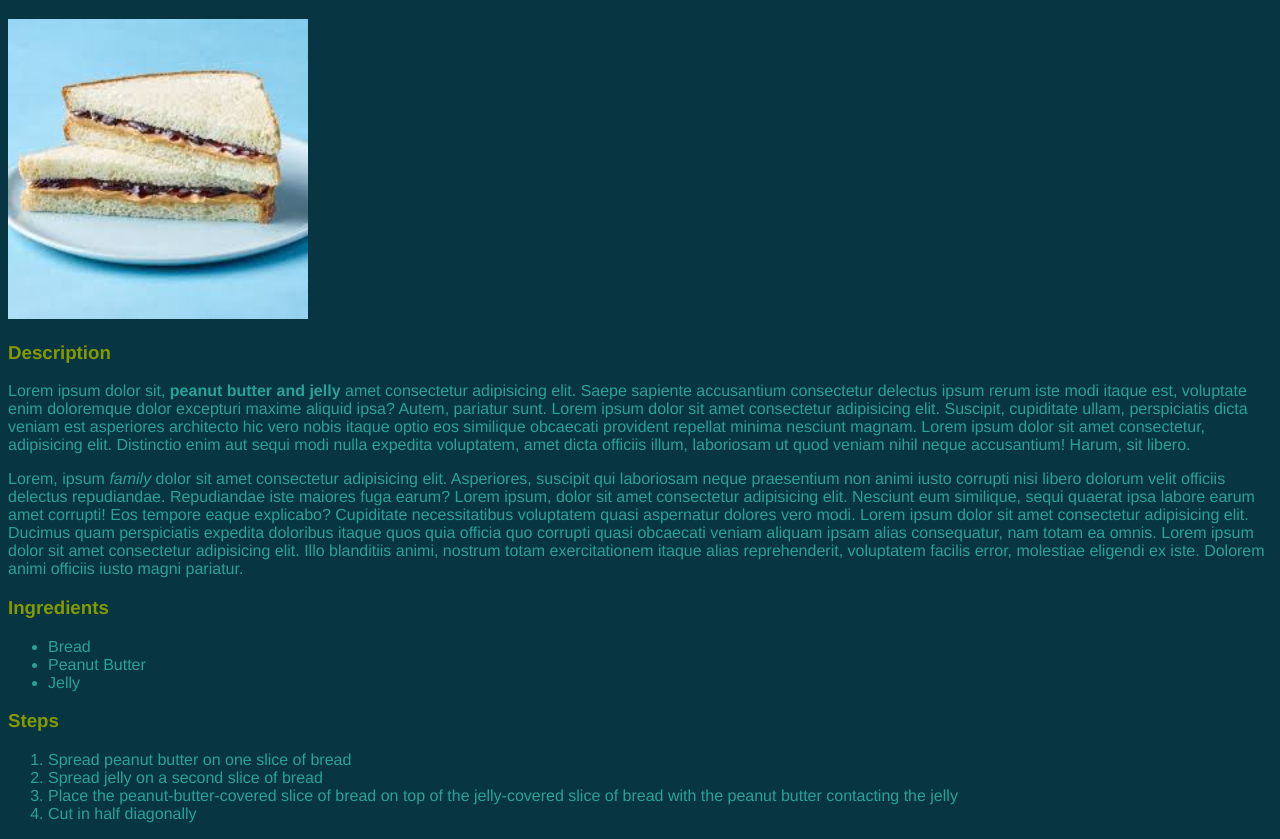
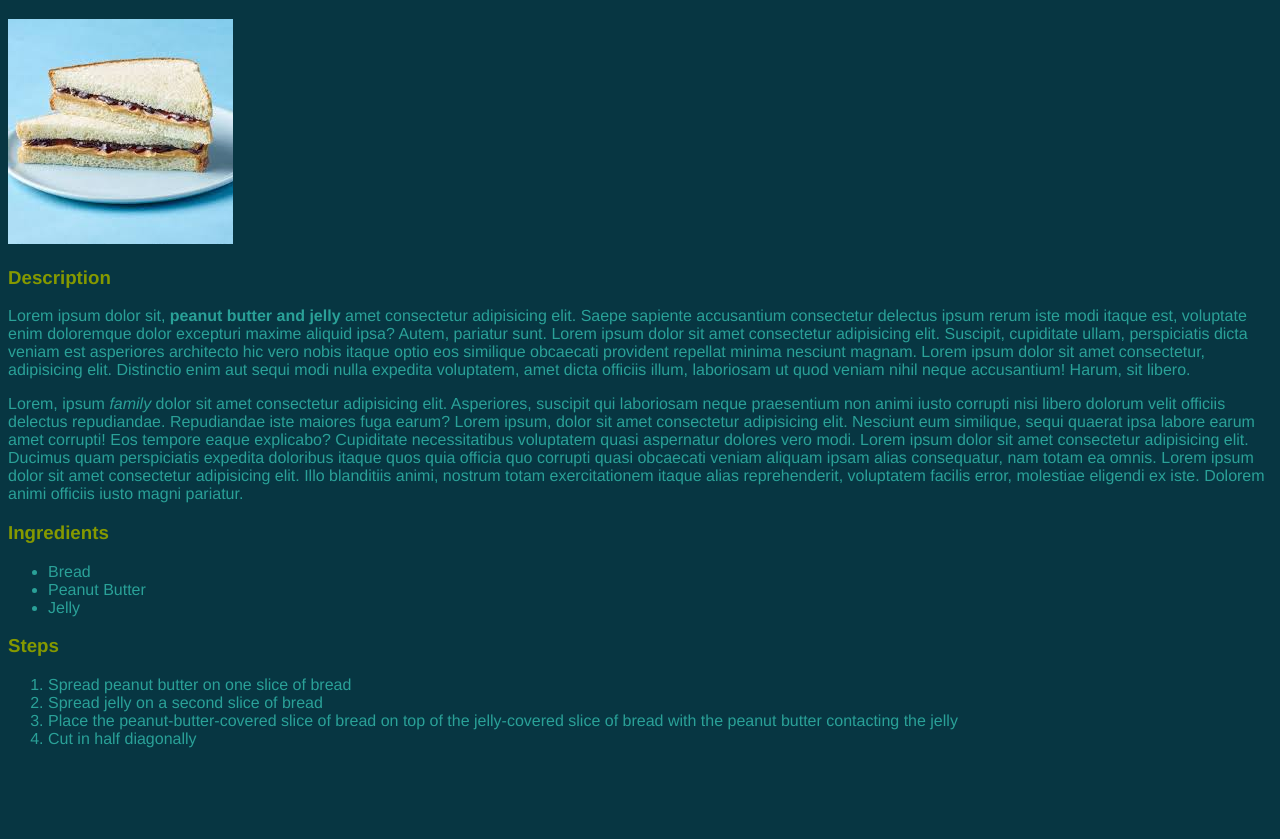
Before and after one commit to jstopansky/odin-recipes, a plain HTML site: page recipes/pbj.html in a window 1280 px wide. Shown: the part 61-900 px from the top of the page. After the commit the page ends 825 px from the top, so only its background shows below. Drawn offline with Linux system fonts and the light colour scheme.

```diff
--- a/css/styles.css
+++ b/css/styles.css
@@ -11,8 +11,3 @@
 h1,h3 {
     color: rgb(133, 153, 0);
 }
-
-img {
-    height: 300px;
-    width: 300px;
-}
```
